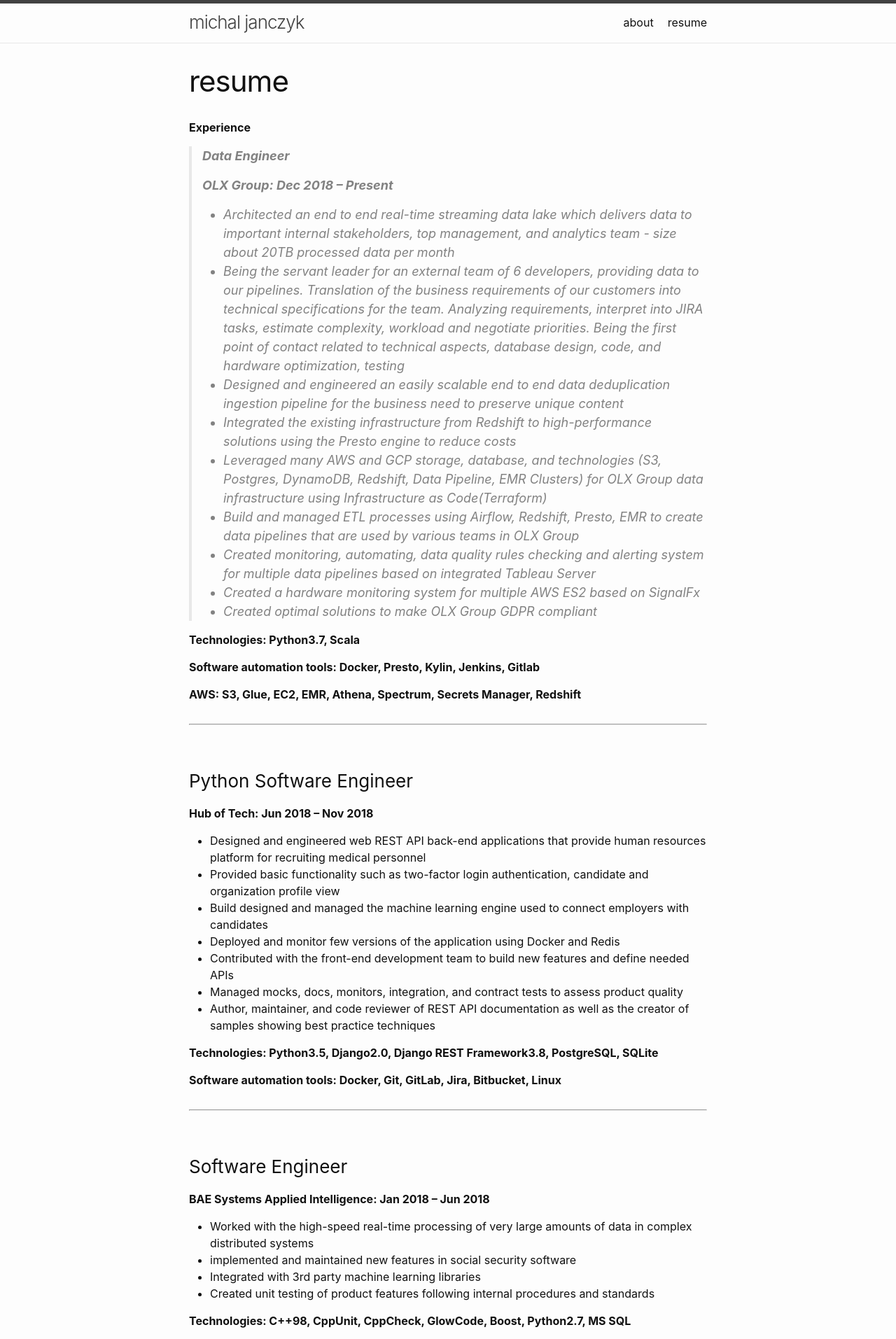
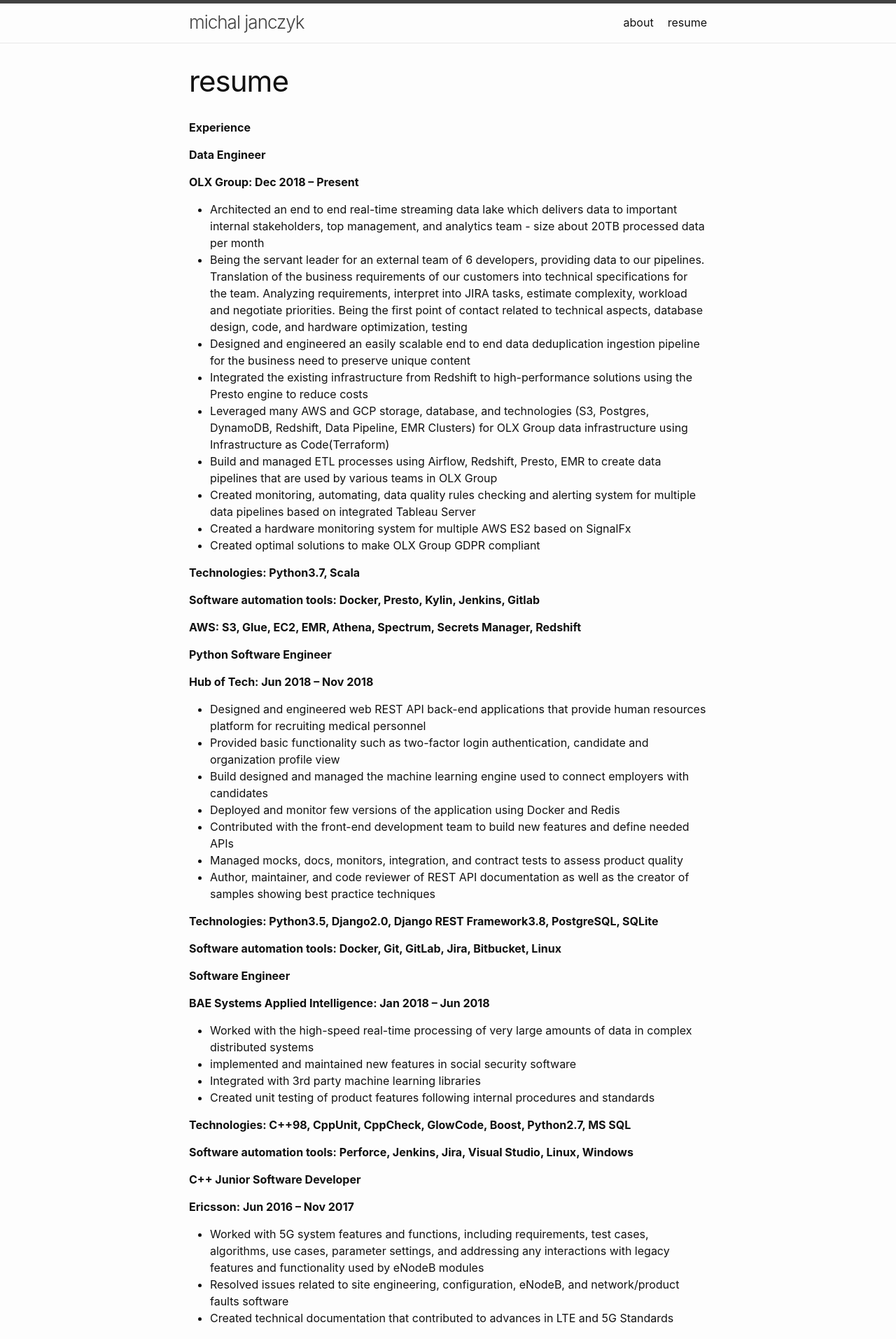
Before and after one commit to michal0janczyk/michaljanczyk.github.io, a Jekyll site: the page built from _pages/resume.markdown, in a window 1280 px wide. Shown: the top 1913 px of the page at 70% size. Built offline with Jekyll 4.4.1, drawn with Linux system fonts in a browser that asks for light colours.

```diff
--- a/_pages/resume.markdown
+++ b/_pages/resume.markdown
@@ -5,9 +5,9 @@ permalink: /resume/
 ---
 **Experience**
 
-> **Data Engineer**
->
-> **OLX Group: Dec 2018 – Present**
+**Data Engineer**
+
+**OLX Group: Dec 2018 – Present**
 * Architected an end to end real-time streaming data lake which delivers data to important internal stakeholders, top management, and analytics team - size about 20TB processed data per month
 * Being the servant leader for an external team of 6 developers, providing data to our pipelines. Translation of the business requirements of our customers into technical specifications for the team. Analyzing requirements, interpret into JIRA tasks, estimate complexity, workload and negotiate priorities. Being the first point of contact related to technical aspects, database design, code, and hardware optimization, testing
 * Designed and engineered an easily scalable end to end data deduplication ingestion pipeline for the business need to preserve unique content
@@ -24,8 +24,8 @@ permalink: /resume/
 
 **AWS: S3, Glue, EC2, EMR, Athena, Spectrum, Secrets Manager, Redshift**
 
------
-### Python Software Engineer
+**Python Software Engineer**
+
 **Hub of Tech: Jun 2018 – Nov 2018**
 * Designed and engineered web REST API back-end applications that provide human resources platform for recruiting medical personnel
 * Provided basic functionality such as two-factor login authentication, candidate and organization profile view
@@ -39,10 +39,9 @@ permalink: /resume/
 
 **Software automation tools: Docker, Git, GitLab, Jira, Bitbucket, Linux**
 
-------
-### Software Engineer
+**Software Engineer**
+
 **BAE Systems Applied Intelligence: Jan 2018 – Jun 2018**
-
 * Worked with the high-speed real-time processing of very large amounts of data in complex distributed systems
 * implemented and maintained new features in social security software
 * Integrated with 3rd party machine learning libraries
@@ -52,10 +51,9 @@ permalink: /resume/
 
 **Software automation tools: Perforce, Jenkins, Jira, Visual Studio, Linux, Windows**
 
-------
-### C++ Junior Software Developer
+**C++ Junior Software Developer**
+
 **Ericsson: Jun 2016 – Nov 2017**
-
 * Worked with 5G system features and functions, including requirements, test cases, algorithms, use cases, parameter settings, and addressing any interactions with legacy features and functionality used by eNodeB modules
 * Resolved issues related to site engineering, configuration, eNodeB, and network/product faults software
 * Created technical documentation that contributed to advances in LTE and 5G Standards
@@ -64,7 +62,10 @@ permalink: /resume/
 
 **Software automation tools: Linux, Git, Gerrit, Jenkins, Jira**
 
-###  Education
+------
+
+**Education**
+
 **Master of Science in Computer Science**
 Lodz University of Technology(Feb 2018)
 * Diploma thesis - Information diffusion modeling in online social networks based on data mining and fuzzy logic methods
@@ -73,15 +74,16 @@ Lodz University of Technology(Feb 2018)
 Lodz University of Technology(Feb 2016)
 * Diploma thesis - Synthesis of poly (2-(dimethylamino) ethyl methacrylate) from the surface of the silica particles
 
+------
 
+**Certifications**
 
-### Certifications
-### Udacity
+**Udacity**
 * Artificial Intelligence
 * Data Structures and Algorithms
 * Product Manager
 * Data Architect (In Progress)
 
-### Coursera
+**Coursera**
 * Machine Learning
 * Algorithms-Part I (In Progress)
```
